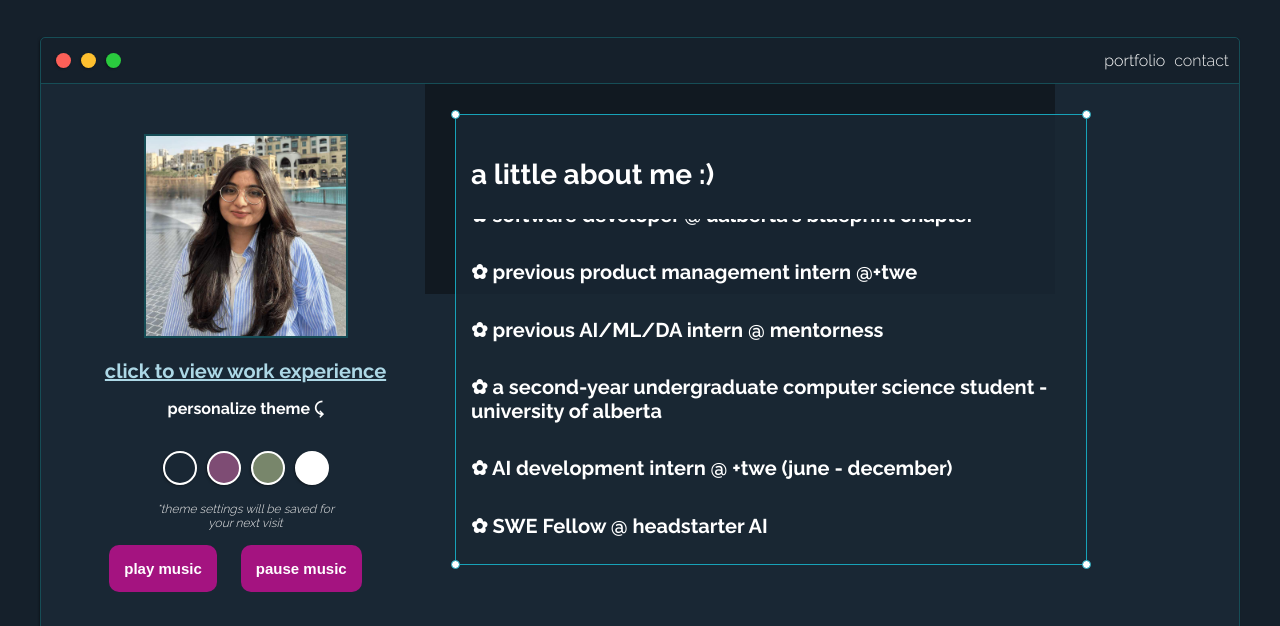
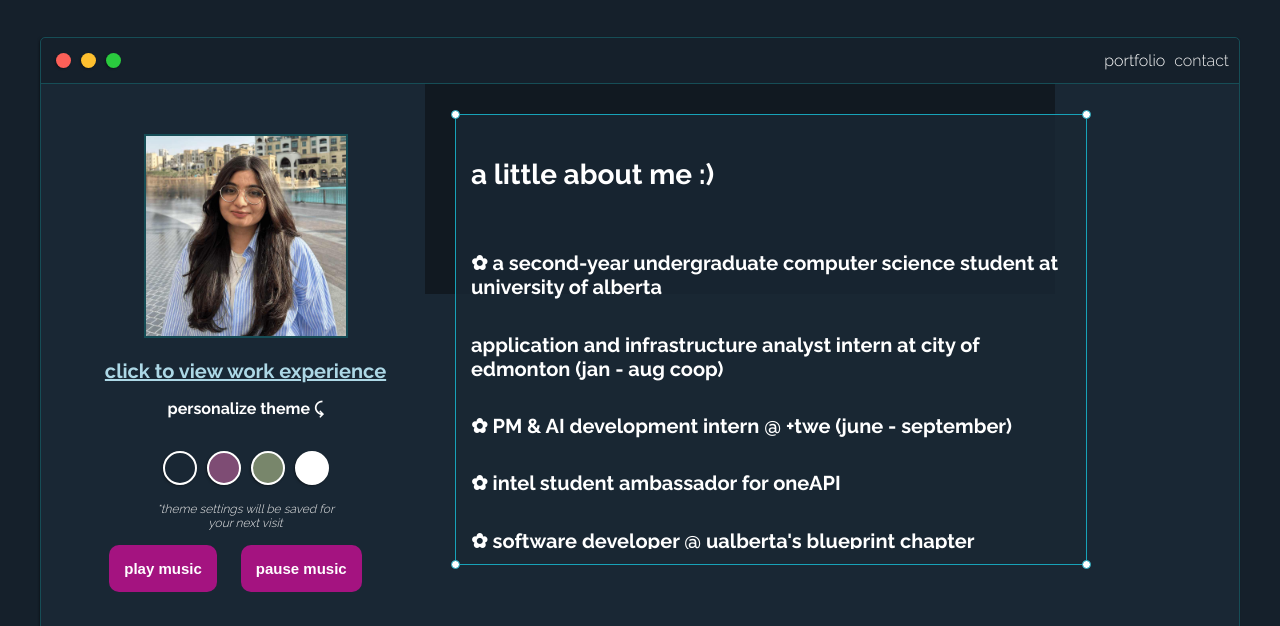
Before and after one commit to aisha-sk/aisha-sk.github.io, a plain HTML site: page index.html in a window 1280 px wide. Shown: the part 169-795 px from the top of the page. Drawn offline with Linux system fonts and the light colour scheme.

Commit message:
updated wkexp :))

```diff
--- a/index.html
+++ b/index.html
@@ -102,126 +102,129 @@
 							<h3>a little about me :)</h3>
 							<div class="scroll-container">
 								<div class="scroll-text">
-									<h5>✿ a second-year undergraduate computer science student - university of alberta</h5>
-									<h5>✿ AI development intern @ +twe (june - december)</h5>
-									<h5>✿ SWE Fellow @ headstarter AI</h5>
+									<h5>✿ a second-year undergraduate computer science student at university of alberta</h5>
+									<h5>application and infrastructure analyst intern at city of edmonton (jan - aug coop) </h5>
+									<h5>✿ PM & AI development intern @ +twe (june - september)</h5>
 									<h5>✿ intel student ambassador for oneAPI</h5>
 									<h5>✿ software developer @ ualberta's blueprint chapter </h5>
-									<h5>✿ previous product management intern @+twe</h5>
-									<h5>✿ previous AI/ML/DA intern @ mentorness</h5>
-
-									<h5>✿ a second-year undergraduate computer science student - university of alberta</h5>
-									<h5>✿ AI development intern @ +twe (june - december)</h5>
-									<h5>✿ SWE Fellow @ headstarter AI</h5>
+									<h5>✿ a second-year undergraduate computer science student at university of alberta</h5>
+									<h5>application and infrastructure analyst intern at city of edmonton (jan - aug coop) </h5>
+									<h5>✿ PM & AI development intern @ +twe (june - september)</h5>
 									<h5>✿ intel student ambassador for oneAPI</h5>
 									<h5>✿ software developer @ ualberta's blueprint chapter </h5>
-									<h5>✿ previous product management intern @+twe</h5>
-									<h5>✿ previous AI/ML/DA intern @ mentorness</h5>
-									<h5>✿ a second-year undergraduate computer science student - university of alberta</h5>
-									<h5>✿ AI development intern @ +twe (june - december)</h5>
-									<h5>✿ SWE Fellow @ headstarter AI</h5>
+									<h5>✿ a second-year undergraduate computer science student at university of alberta</h5>
+									<h5>application and infrastructure analyst intern at city of edmonton (jan - aug coop) </h5>
+									<h5>✿ PM & AI development intern @ +twe (june - september)</h5>
 									<h5>✿ intel student ambassador for oneAPI</h5>
 									<h5>✿ software developer @ ualberta's blueprint chapter </h5>
-									<h5>✿ previous product management intern @+twe</h5>
-									<h5>✿ previous AI/ML/DA intern @ mentorness</h5>
-									<h5>✿ a second-year undergraduate computer science student - university of alberta</h5>
-									<h5>✿ AI development intern @ +twe (june - december)</h5>
-									<h5>✿ SWE Fellow @ headstarter AI</h5>
+									<h5>✿ a second-year undergraduate computer science student at university of alberta</h5>
+									<h5>application and infrastructure analyst intern at city of edmonton (jan - aug coop) </h5>
+									<h5>✿ PM & AI development intern @ +twe (june - september)</h5>
 									<h5>✿ intel student ambassador for oneAPI</h5>
 									<h5>✿ software developer @ ualberta's blueprint chapter </h5>
-									<h5>✿ previous product management intern @+twe</h5>
-									<h5>✿ previous AI/ML/DA intern @ mentorness</h5>
-									<h5>✿ a second-year undergraduate computer science student - university of alberta</h5>
-									<h5>✿ AI development intern @ +twe (june - december)</h5>
-									<h5>✿ SWE Fellow @ headstarter AI</h5>
+									<h5>✿ a second-year undergraduate computer science student at university of alberta</h5>
+									<h5>application and infrastructure analyst intern at city of edmonton (jan - aug coop) </h5>
+									<h5>✿ PM & AI development intern @ +twe (june - september)</h5>
 									<h5>✿ intel student ambassador for oneAPI</h5>
 									<h5>✿ software developer @ ualberta's blueprint chapter </h5>
-									<h5>✿ previous product management intern @+twe</h5>
-									<h5>✿ previous AI/ML/DA intern @ mentorness</h5>
-									<h5>✿ a second-year undergraduate computer science student - university of alberta</h5>
-									<h5>✿ AI development intern @ +twe (june - december)</h5>
-									<h5>✿ SWE Fellow @ headstarter AI</h5>
+									<h5>✿ a second-year undergraduate computer science student at university of alberta</h5>
+									<h5>application and infrastructure analyst intern at city of edmonton (jan - aug coop) </h5>
+									<h5>✿ PM & AI development intern @ +twe (june - september)</h5>
 									<h5>✿ intel student ambassador for oneAPI</h5>
 									<h5>✿ software developer @ ualberta's blueprint chapter </h5>
-									<h5>✿ previous product management intern @+twe</h5>
-									<h5>✿ previous AI/ML/DA intern @ mentorness</h5>
-									<h5>✿ a second-year undergraduate computer science student - university of alberta</h5>
-									<h5>✿ AI development intern @ +twe (june - december)</h5>
-									<h5>✿ SWE Fellow @ headstarter AI</h5>
+									<h5>✿ a second-year undergraduate computer science student at university of alberta</h5>
+									<h5>application and infrastructure analyst intern at city of edmonton (jan - aug coop) </h5>
+									<h5>✿ PM & AI development intern @ +twe (june - september)</h5>
 									<h5>✿ intel student ambassador for oneAPI</h5>
 									<h5>✿ software developer @ ualberta's blueprint chapter </h5>
-									<h5>✿ previous product management intern @+twe</h5>
-									<h5>✿ previous AI/ML/DA intern @ mentorness</h5>
-									<h5>✿ a second-year undergraduate computer science student - university of alberta</h5>
-									<h5>✿ AI development intern @ +twe (june - december)</h5>
-									<h5>✿ SWE Fellow @ headstarter AI</h5>
+									<h5>✿ a second-year undergraduate computer science student at university of alberta</h5>
+									<h5>application and infrastructure analyst intern at city of edmonton (jan - aug coop) </h5>
+									<h5>✿ PM & AI development intern @ +twe (june - september)</h5>
 									<h5>✿ intel student ambassador for oneAPI</h5>
 									<h5>✿ software developer @ ualberta's blueprint chapter </h5>
-									<h5>✿ previous product management intern @+twe</h5>
-									<h5>✿ previous AI/ML/DA intern @ mentorness</h5>
-									<h5>✿ a second-year undergraduate computer science student - university of alberta</h5>
-									<h5>✿ AI development intern @ +twe (june - december)</h5>
-									<h5>✿ SWE Fellow @ headstarter AI</h5>
+									<h5>✿ a second-year undergraduate computer science student at university of alberta</h5>
+									<h5>application and infrastructure analyst intern at city of edmonton (jan - aug coop) </h5>
+									<h5>✿ PM & AI development intern @ +twe (june - september)</h5>
 									<h5>✿ intel student ambassador for oneAPI</h5>
 									<h5>✿ software developer @ ualberta's blueprint chapter </h5>
-									<h5>✿ previous product management intern @+twe</h5>
-									<h5>✿ previous AI/ML/DA intern @ mentorness</h5>
-									<h5>✿ a second-year undergraduate computer science student - university of alberta</h5>
-									<h5>✿ AI development intern @ +twe (june - december)</h5>
-									<h5>✿ SWE Fellow @ headstarter AI</h5>
+									<h5>✿ a second-year undergraduate computer science student at university of alberta</h5>
+									<h5>application and infrastructure analyst intern at city of edmonton (jan - aug coop) </h5>
+									<h5>✿ PM & AI development intern @ +twe (june - september)</h5>
 									<h5>✿ intel student ambassador for oneAPI</h5>
 									<h5>✿ software developer @ ualberta's blueprint chapter </h5>
-									<h5>✿ previous product management intern @+twe</h5>
-									<h5>✿ previous AI/ML/DA intern @ mentorness</h5>
-									<h5>✿ a second-year undergraduate computer science student - university of alberta</h5>
-									<h5>✿ AI development intern @ +twe (june - december)</h5>
-									<h5>✿ SWE Fellow @ headstarter AI</h5>
+									<h5>✿ a second-year undergraduate computer science student at university of alberta</h5>
+									<h5>application and infrastructure analyst intern at city of edmonton (jan - aug coop) </h5>
+									<h5>✿ PM & AI development intern @ +twe (june - september)</h5>
 									<h5>✿ intel student ambassador for oneAPI</h5>
 									<h5>✿ software developer @ ualberta's blueprint chapter </h5>
-									<h5>✿ previous product management intern @+twe</h5>
-									<h5>✿ previous AI/ML/DA intern @ mentorness</h5>
-									<h5>✿ a second-year undergraduate computer science student - university of alberta</h5>
-									<h5>✿ AI development intern @ +twe (june - december)</h5>
-									<h5>✿ SWE Fellow @ headstarter AI</h5>
+									<h5>✿ a second-year undergraduate computer science student at university of alberta</h5>
+									<h5>application and infrastructure analyst intern at city of edmonton (jan - aug coop) </h5>
+									<h5>✿ PM & AI development intern @ +twe (june - september)</h5>
 									<h5>✿ intel student ambassador for oneAPI</h5>
 									<h5>✿ software developer @ ualberta's blueprint chapter </h5>
-									<h5>✿ previous product management intern @+twe</h5>
-									<h5>✿ previous AI/ML/DA intern @ mentorness</h5>
-									<h5>✿ a second-year undergraduate computer science student - university of alberta</h5>
-									<h5>✿ AI development intern @ +twe (june - december)</h5>
-									<h5>✿ SWE Fellow @ headstarter AI</h5>
+									<h5>✿ a second-year undergraduate computer science student at university of alberta</h5>
+									<h5>application and infrastructure analyst intern at city of edmonton (jan - aug coop) </h5>
+									<h5>✿ PM & AI development intern @ +twe (june - september)</h5>
 									<h5>✿ intel student ambassador for oneAPI</h5>
 									<h5>✿ software developer @ ualberta's blueprint chapter </h5>
-									<h5>✿ previous product management intern @+twe</h5>
-									<h5>✿ previous AI/ML/DA intern @ mentorness</h5>
-									<h5>✿ a second-year undergraduate computer science student - university of alberta</h5>
-									<h5>✿ AI development intern @ +twe (june - december)</h5>
-									<h5>✿ SWE Fellow @ headstarter AI</h5>
+									<h5>✿ a second-year undergraduate computer science student at university of alberta</h5>
+									<h5>application and infrastructure analyst intern at city of edmonton (jan - aug coop) </h5>
+									<h5>✿ PM & AI development intern @ +twe (june - september)</h5>
 									<h5>✿ intel student ambassador for oneAPI</h5>
 									<h5>✿ software developer @ ualberta's blueprint chapter </h5>
-									<h5>✿ previous product management intern @+twe</h5>
-									<h5>✿ previous AI/ML/DA intern @ mentorness</h5>
-									<h5>✿ a second-year undergraduate computer science student - university of alberta</h5>
-									<h5>✿ AI development intern @ +twe (june - december)</h5>
-									<h5>✿ SWE Fellow @ headstarter AI</h5>
+									<h5>✿ a second-year undergraduate computer science student at university of alberta</h5>
+									<h5>application and infrastructure analyst intern at city of edmonton (jan - aug coop) </h5>
+									<h5>✿ PM & AI development intern @ +twe (june - september)</h5>
 									<h5>✿ intel student ambassador for oneAPI</h5>
 									<h5>✿ software developer @ ualberta's blueprint chapter </h5>
-									<h5>✿ previous product management intern @+twe</h5>
-									<h5>✿ previous AI/ML/DA intern @ mentorness</h5>
-									<h5>✿ a second-year undergraduate computer science student - university of alberta</h5>
-									<h5>✿ AI development intern @ +twe (june - december)</h5>
-									<h5>✿ SWE Fellow @ headstarter AI</h5>
+									<h5>✿ a second-year undergraduate computer science student at university of alberta</h5>
+									<h5>application and infrastructure analyst intern at city of edmonton (jan - aug coop) </h5>
+									<h5>✿ PM & AI development intern @ +twe (june - september)</h5>
 									<h5>✿ intel student ambassador for oneAPI</h5>
 									<h5>✿ software developer @ ualberta's blueprint chapter </h5>
-									<h5>✿ previous product management intern @+twe</h5>
-									<h5>✿ previous AI/ML/DA intern @ mentorness</h5>
-									<h5>✿ a second-year undergraduate computer science student - university of alberta</h5>
-									<h5>✿ AI development intern @ +twe (june - december)</h5>
-									<h5>✿ SWE Fellow @ headstarter AI</h5>
+									<h5>✿ a second-year undergraduate computer science student at university of alberta</h5>
+									<h5>application and infrastructure analyst intern at city of edmonton (jan - aug coop) </h5>
+									<h5>✿ PM & AI development intern @ +twe (june - september)</h5>
 									<h5>✿ intel student ambassador for oneAPI</h5>
 									<h5>✿ software developer @ ualberta's blueprint chapter </h5>
-									<h5>✿ previous product management intern @+twe</h5>
-									<h5>✿ previous AI/ML/DA intern @ mentorness</h5>
+									<h5>✿ a second-year undergraduate computer science student at university of alberta</h5>
+									<h5>application and infrastructure analyst intern at city of edmonton (jan - aug coop) </h5>
+									<h5>✿ PM & AI development intern @ +twe (june - september)</h5>
+									<h5>✿ intel student ambassador for oneAPI</h5>
+									<h5>✿ software developer @ ualberta's blueprint chapter </h5>
+									<h5>✿ a second-year undergraduate computer science student at university of alberta</h5>
+									<h5>application and infrastructure analyst intern at city of edmonton (jan - aug coop) </h5>
+									<h5>✿ PM & AI development intern @ +twe (june - september)</h5>
+									<h5>✿ intel student ambassador for oneAPI</h5>
+									<h5>✿ software developer @ ualberta's blueprint chapter </h5>
+									<h5>✿ a second-year undergraduate computer science student at university of alberta</h5>
+									<h5>application and infrastructure analyst intern at city of edmonton (jan - aug coop) </h5>
+									<h5>✿ PM & AI development intern @ +twe (june - september)</h5>
+									<h5>✿ intel student ambassador for oneAPI</h5>
+									<h5>✿ software developer @ ualberta's blueprint chapter </h5>
+									<h5>✿ a second-year undergraduate computer science student at university of alberta</h5>
+									<h5>application and infrastructure analyst intern at city of edmonton (jan - aug coop) </h5>
+									<h5>✿ PM & AI development intern @ +twe (june - september)</h5>
+									<h5>✿ intel student ambassador for oneAPI</h5>
+									<h5>✿ software developer @ ualberta's blueprint chapter </h5>
+									<h5>✿ a second-year undergraduate computer science student at university of alberta</h5>
+									<h5>application and infrastructure analyst intern at city of edmonton (jan - aug coop) </h5>
+									<h5>✿ PM & AI development intern @ +twe (june - september)</h5>
+									<h5>✿ intel student ambassador for oneAPI</h5>
+									<h5>✿ software developer @ ualberta's blueprint chapter </h5>
+									<h5>✿ a second-year undergraduate computer science student at university of alberta</h5>
+									<h5>application and infrastructure analyst intern at city of edmonton (jan - aug coop) </h5>
+									<h5>✿ PM & AI development intern @ +twe (june - september)</h5>
+									<h5>✿ intel student ambassador for oneAPI</h5>
+									<h5>✿ software developer @ ualberta's blueprint chapter </h5>
+									<h5>✿ a second-year undergraduate computer science student at university of alberta</h5>
+									<h5>application and infrastructure analyst intern at city of edmonton (jan - aug coop) </h5>
+									<h5>✿ PM & AI development intern @ +twe (june - september)</h5>
+									<h5>✿ intel student ambassador for oneAPI</h5>
+									<h5>✿ software developer @ ualberta's blueprint chapter </h5>
+
+
+
 
 
 
@@ -438,9 +441,22 @@
 			<div class="work-experience">
 
 				<div class="job job1">
+					<h3>City of Edmonton</h3>
+					<p style="font-weight: bold;">Application & Infra. Analyst Jr.</p>
+					<p> January 2025 - Present (8 month co-op) </p>
+					<p>Edmonton, Alberta, Canada</p>
+					<ul>
+						<li>Building and enhancing the Business Solutions website to improve internal workflows by designing and implementing features that meet user needs</li>
+
+						<li>Learning and applying OutSystems development to support creating efficient and scalable internal applications.</li>
+
+					</ul>
+				</div>
+
+				<div class="job job1">
 					<h3>+twe (together we empower)</h3>
 					<p style="font-weight: bold;">AI Development Intern</p>
-					<p>June 2024 - Present (1 month) </p>
+					<p>June 2024 - September 2024 </p>
 					<p>Dubai, UAE (Hybrid)</p>
 					<ul>
 						<li>Conducting research and developing strategic plans for AI product development, leveraging OpenAI API's such as Assistant API and GPT-4.0.</li>
@@ -462,7 +478,7 @@
 					</ul>
 				</div>
 				<div class="job job4">
-					<h3>Blueprint at University of Alberta</h3>
+					<h3>Blueprint Chapter at UAlberta</h3>
 					<p style="font-weight: bold;">Software Developer</p>
 					<p>October 2023 - Present (8 months)</p>
 					<p>Canada (Hybrid)</p>
@@ -473,20 +489,7 @@
 						<!-- <li> Initially, placed in floater team, worked on UofA Blueprint’s Scaffolding tool</li> -->
 					</ul>
 				</div>
-				<div class="job job2">
-					<h3>Mentorness</h3>
-					<p style="font-weight: bold;">AI/ML/DA Intern </p>
-					<p>May 2024 - June 2024</p>
-					<p>Remote</p>
-					<ul>
-						<li>Developed predictive models and analysis bots using Python, TensorFlow, and scikit-learn to enhance data-driven decision-making.</li>
 
-						<li>Designed and implemented SQL databases to efficiently manage and analyze large datasets for various machine learning projects.</li>
-
-
-
-					</ul>
-				</div>
 			</div>
 		</div>
 	</section>
@@ -503,6 +506,8 @@
 
 
 					<h4>expertise</h4>
+
+
 
 
 					<!-- <p><a target="_blank" href="files/Resume_AishaSuhailKhan_2024.pdf">[ Click me to view resume ]</a></p> -->
```
Also changed, not shown: style.css (line endings or trailing spaces).
